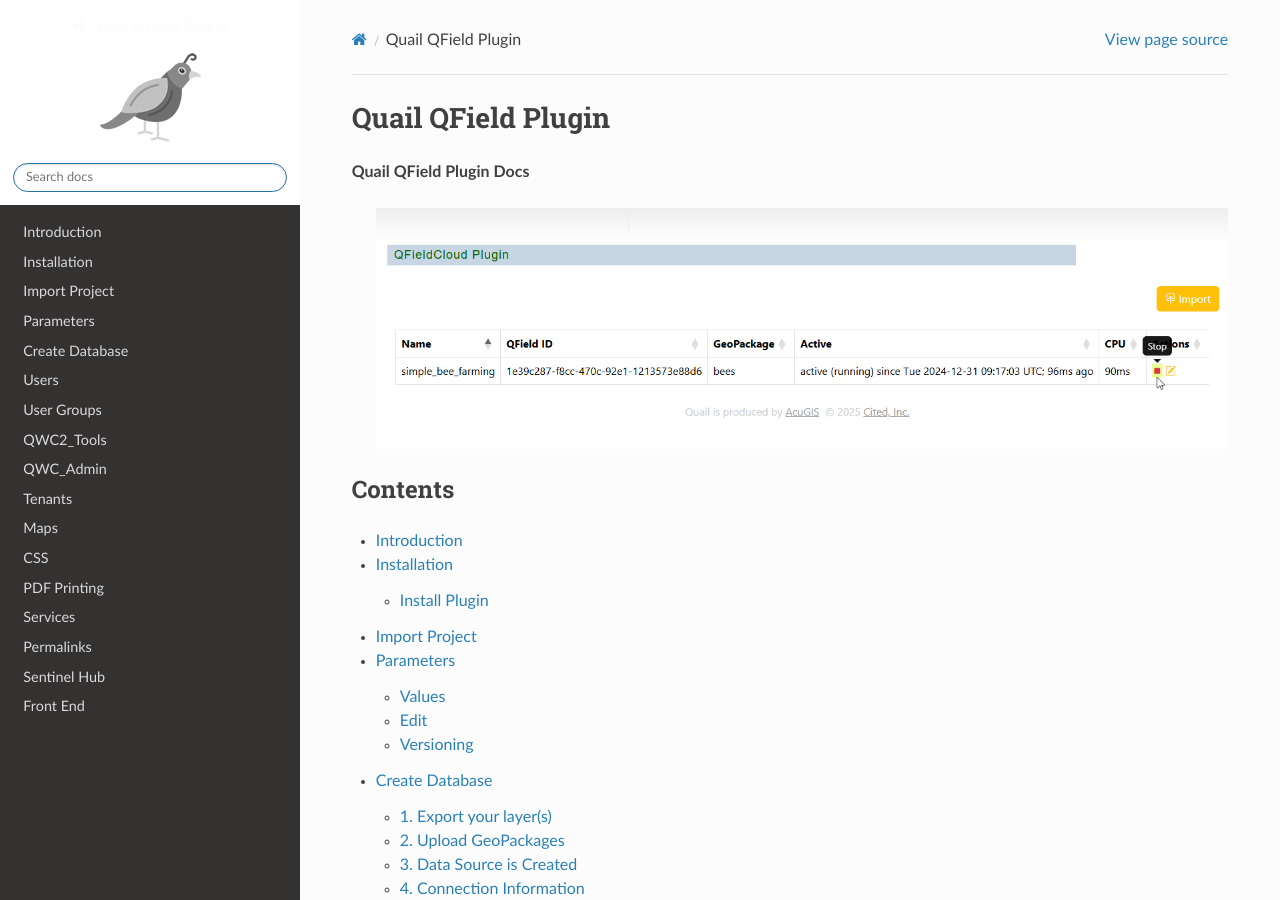
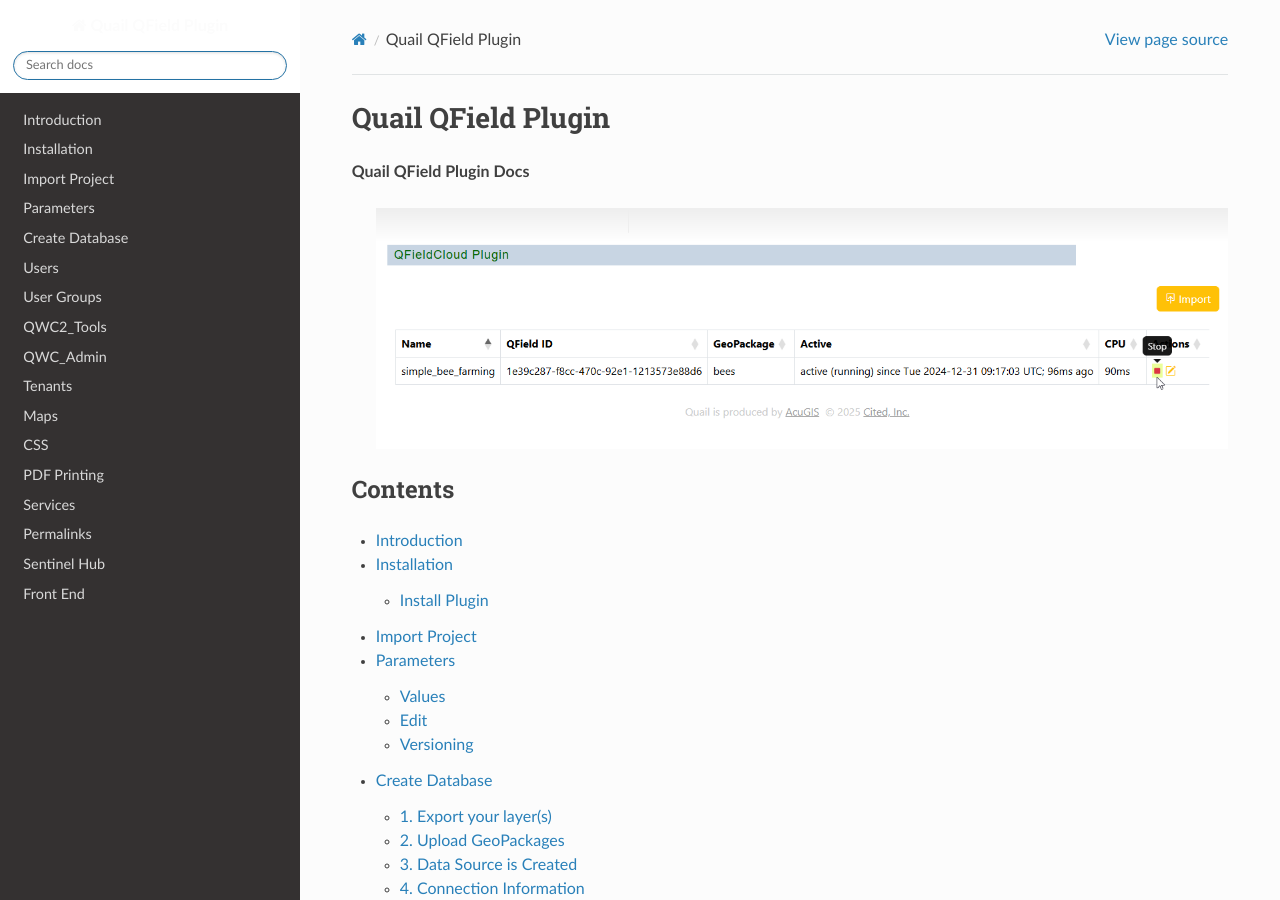
Before and after one commit to AcuGIS/readdocs, a Sphinx documentation site: the page built from docs/source/index.rst, in a window 1280 px wide and 900 px high. Built offline with Sphinx 7.4.7 and the Read the Docs theme 3.1.0, drawn with Linux system fonts in a browser that asks for light colours.

Commit message:
Update conf.py

```diff
--- a/docs/source/conf.py
+++ b/docs/source/conf.py
@@ -50,7 +50,6 @@
 pygments_style = "sphinx"
 
 
-html_logo = "qwc2-docs.png"
 html_theme_options = {
     'logo_only': False,
     'display_version': False,
```
